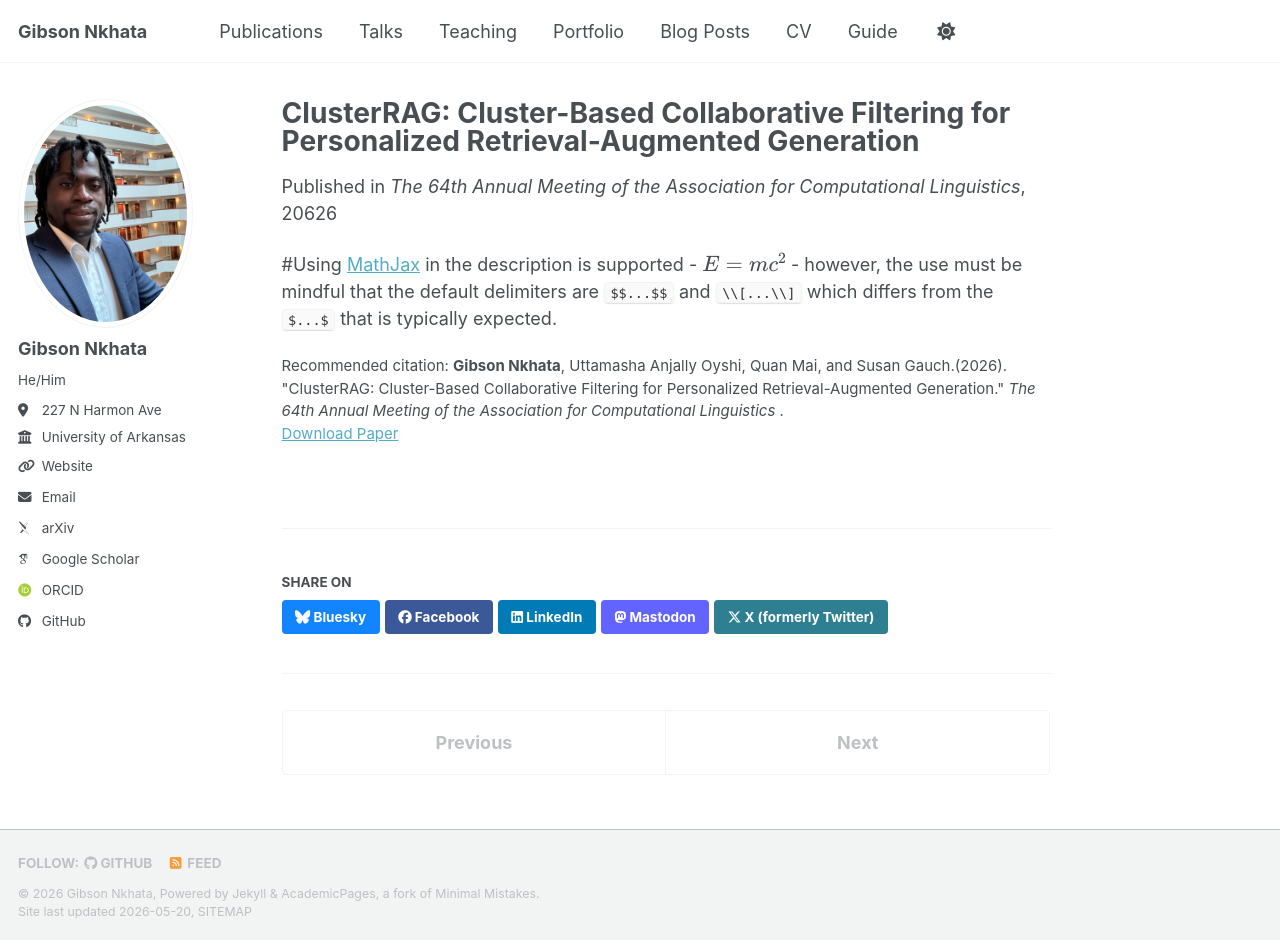
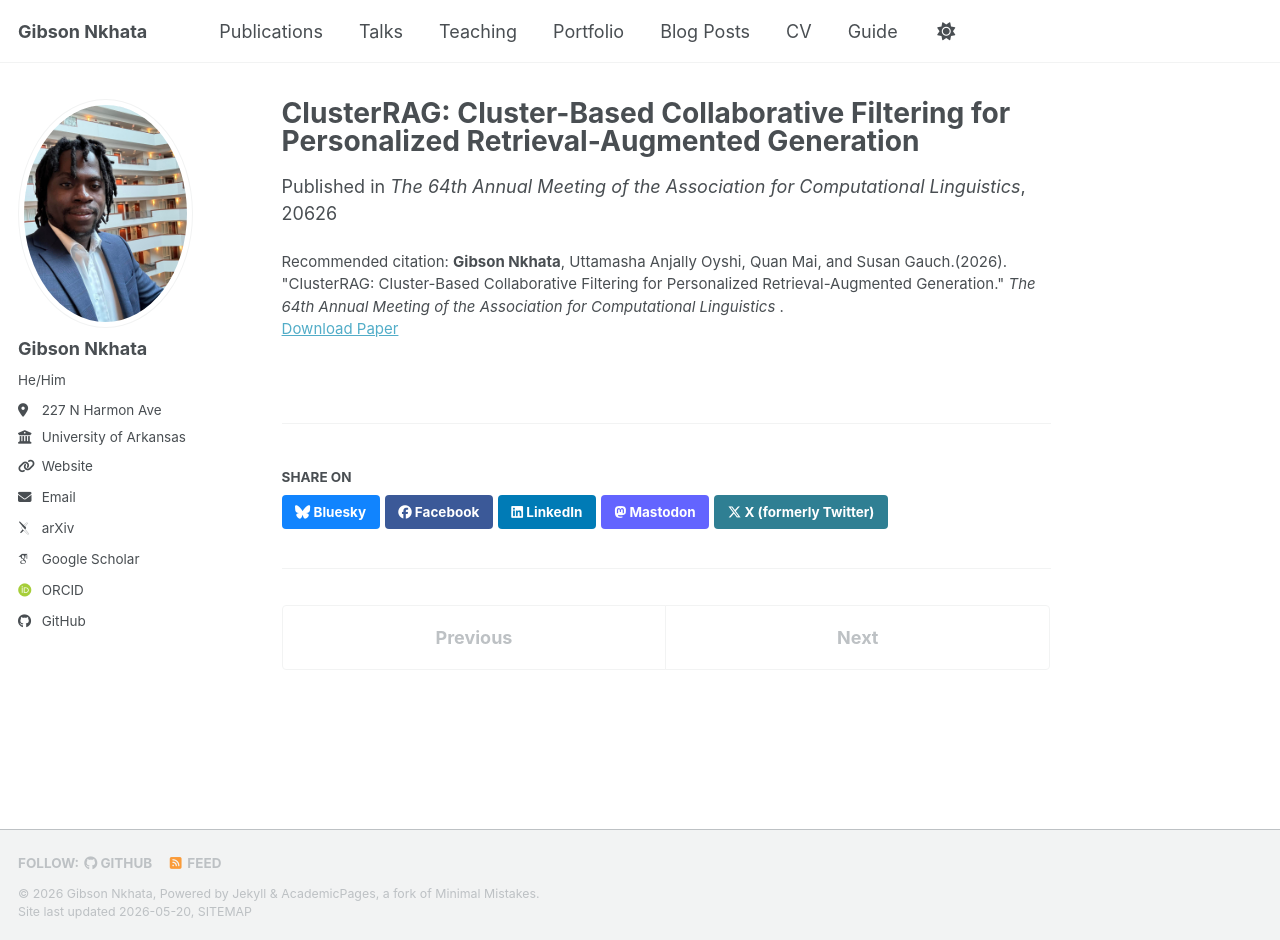
Before and after one commit to gnkhata/gnkhata.github.io, a Jekyll site: the page built from _publications/ACL2026-ClusterRAG.md, in a window 1280 px wide and 940 px high. Built offline with Jekyll 4.4.1, drawn with Linux system fonts in a browser that asks for light colours; some web fonts are replaced; a script bundle is joined from its source files by our own code; library files that are not in the unit come from our copies.

Commit message:
Update ACL2026-ClusterRAG.md

```diff
--- a/_publications/ACL2026-ClusterRAG.md
+++ b/_publications/ACL2026-ClusterRAG.md
@@ -9,5 +9,3 @@ venue: 'The 64th Annual Meeting of the Association for Computational Linguistics
 paperurl: 'https://arxiv.org/abs/2605.18769'
 citation: '<b>Gibson Nkhata</b>,  Uttamasha Anjally Oyshi, Quan Mai, and Susan Gauch.(2026). &quot;ClusterRAG: Cluster-Based Collaborative Filtering for Personalized Retrieval-Augmented Generation.&quot; <i>The 64th Annual Meeting of the Association for Computational Linguistics </i>.'
 ---
-
-#Using [MathJax](https://www.mathjax.org/) in the description is supported - $$E=mc^2$$ - however, the use must be mindful that the default delimiters are `$$...$$` and `\\[...\\]` which differs from the `$...$` that is typically expected.
```
